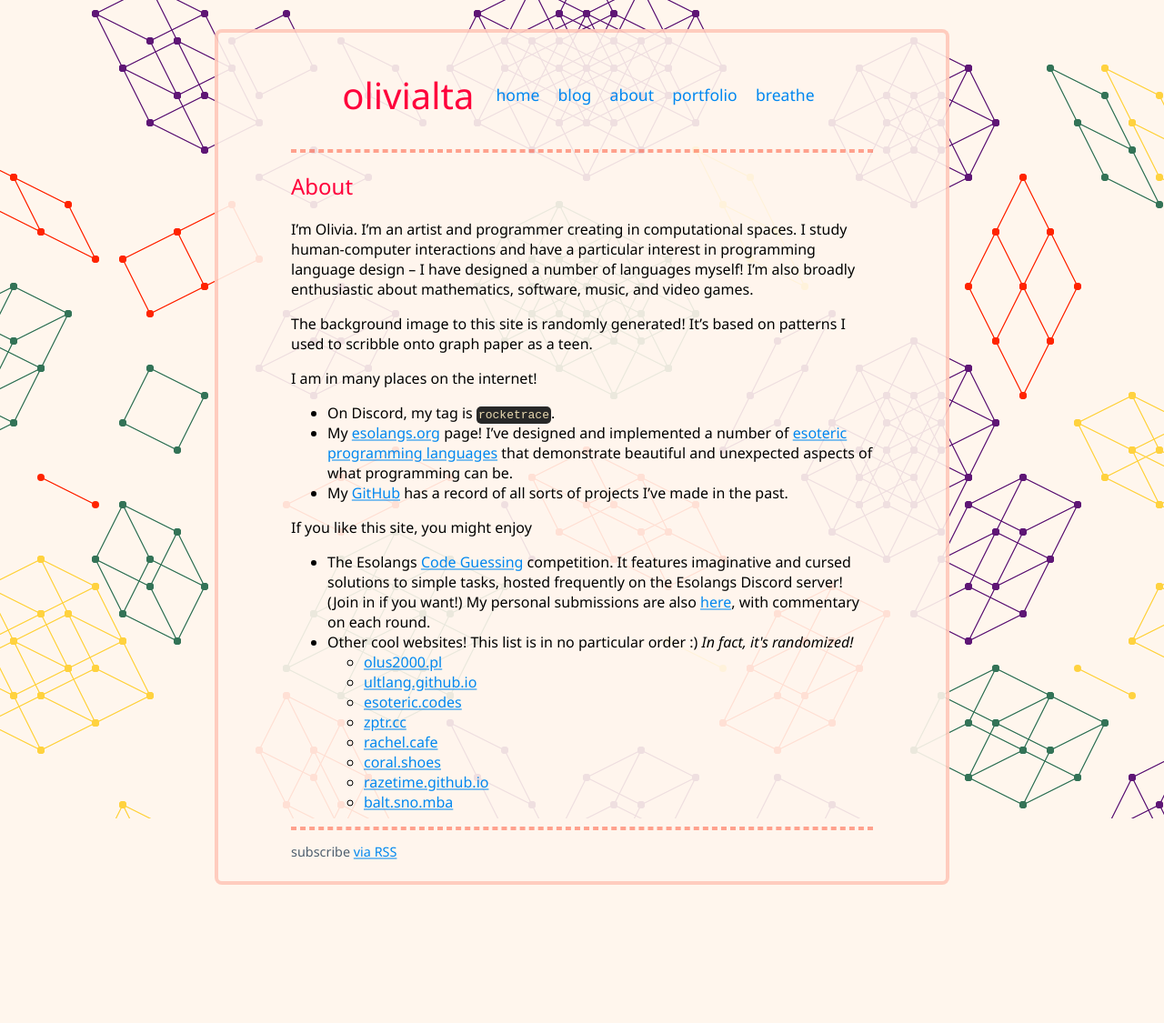
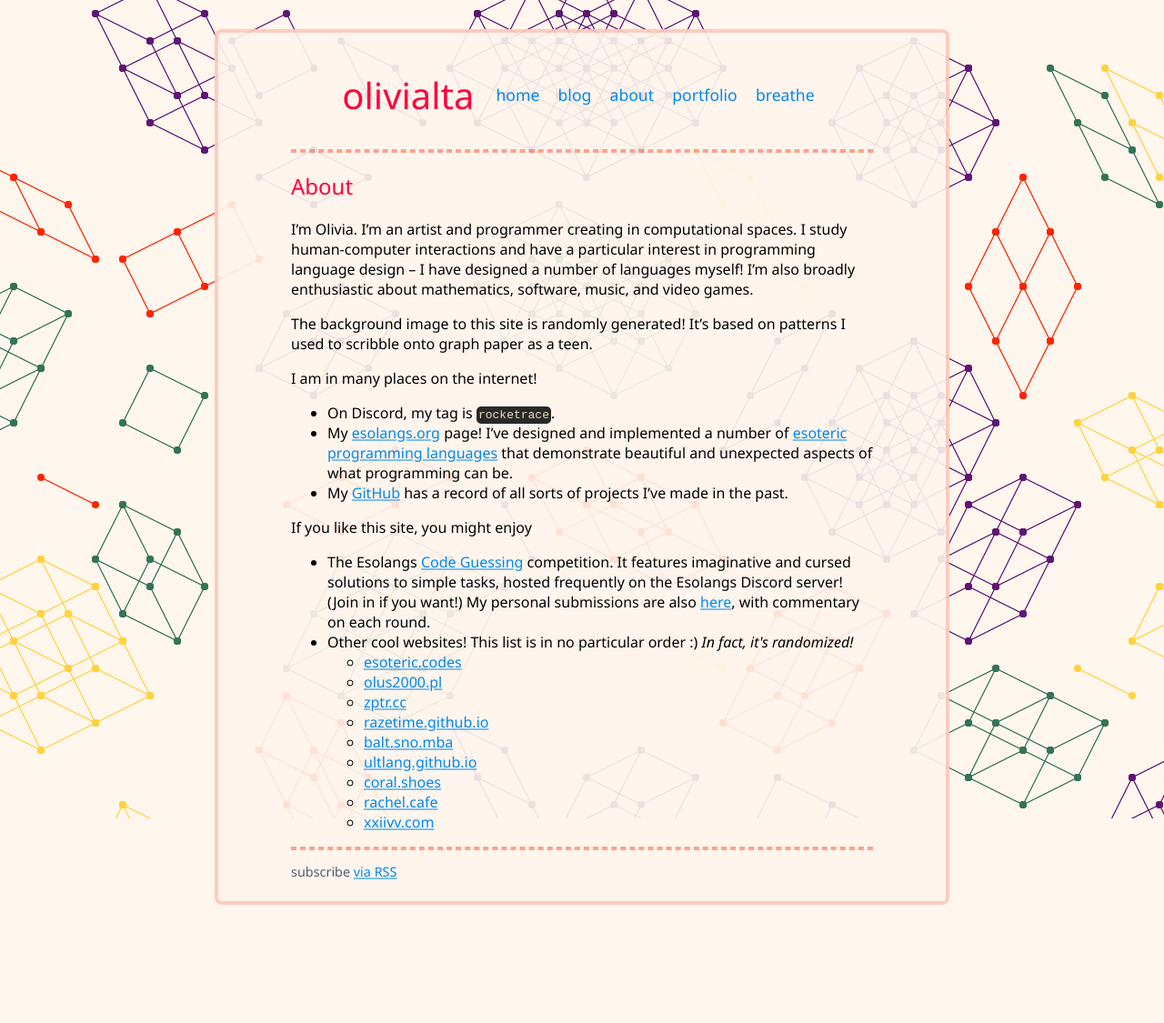
Before and after one commit to RocketRace/rocketrace.github.io, a Jekyll site: the page built from about.md, in a window 1280 px wide. Shown: the whole page at 91% size. Built offline with Jekyll 4.4.1, drawn with Linux system fonts in a browser that asks for light colours.

Commit message:
Update about.md

```diff
--- a/about.md
+++ b/about.md
@@ -33,6 +33,7 @@ If you like this site, you might enjoy
   * [ultlang.github.io](https://ultlang.github.io/)
   * [zptr.cc](https://zptr.cc/)
   * [balt.sno.mba](https://balt.sno.mba/)
+  * [xxiivv.com](https://xxiivv.com/)
 
 <script defer>
   // a tiny feature, but I prefer it like this
```
